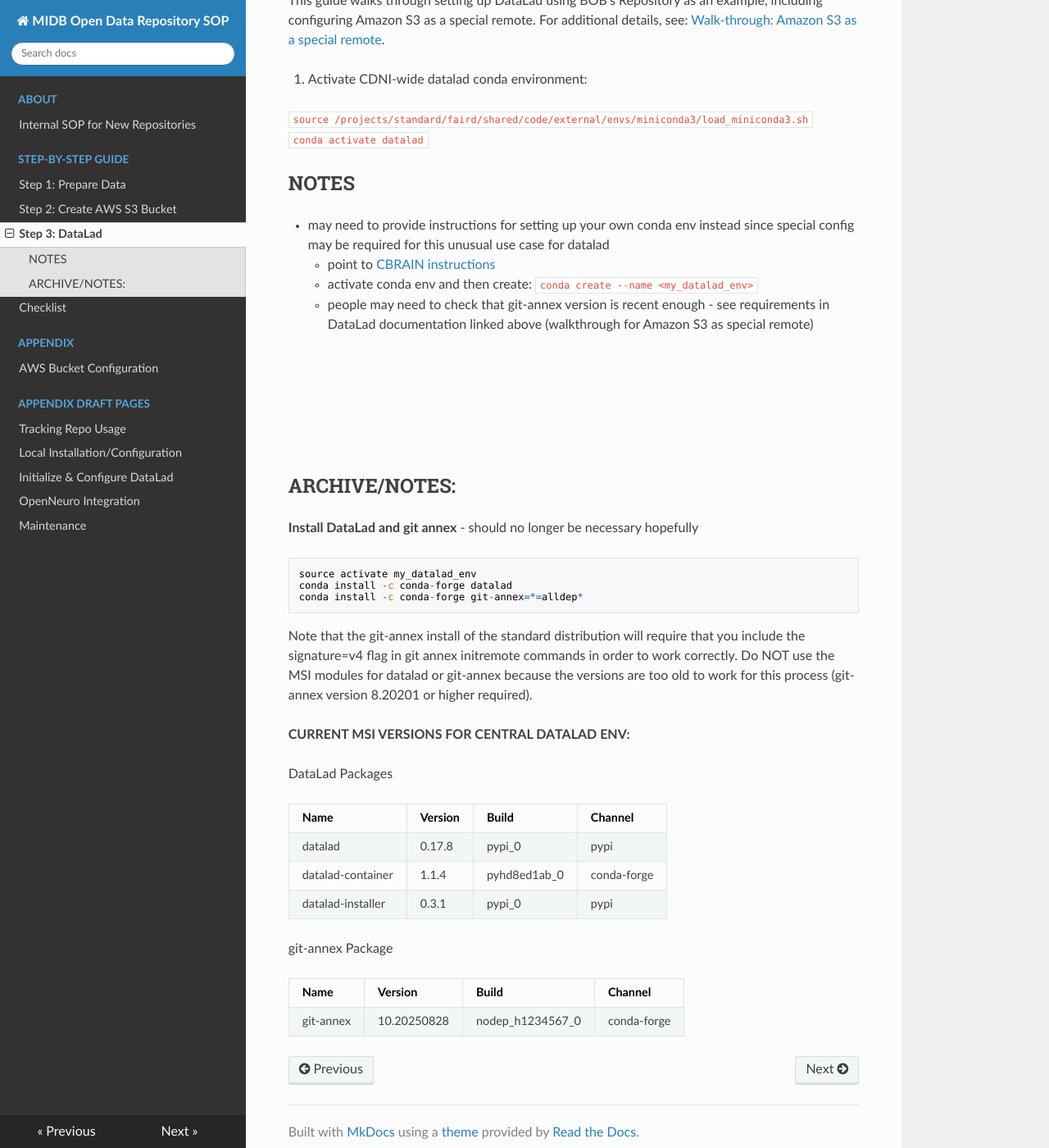
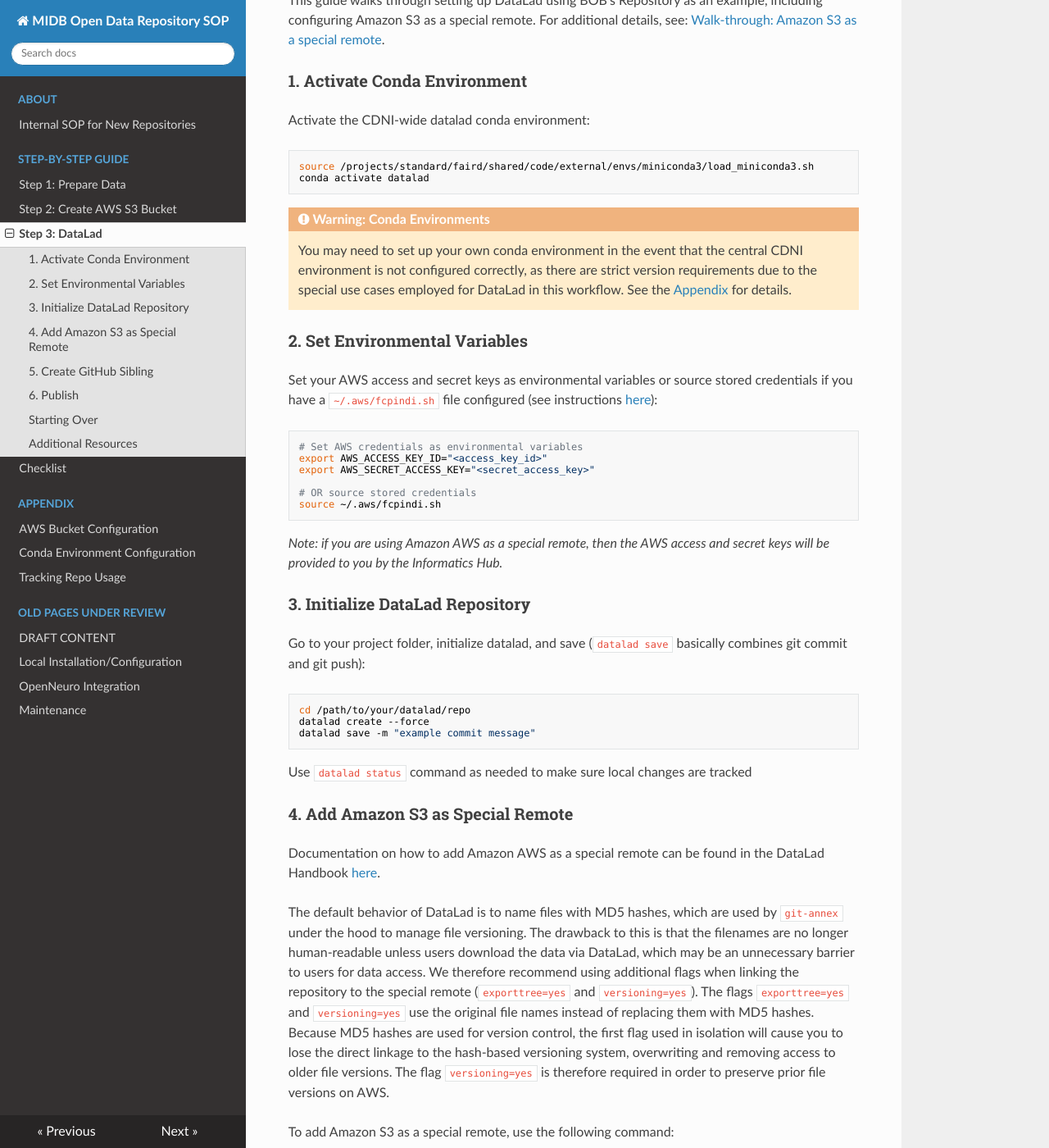
Before and after one commit to DCAN-Labs/opendatainit-docs, an MkDocs documentation site: the page built from docs/sop/step3-datalad.md, in a window 1280 px wide and 1400 px high, scrolled down 219 px. Shown: the whole window at 82% size. Built offline with MkDocs 1.6.1, drawn with Linux system fonts in a browser that asks for light colours; nearby versions of some CDN libraries; some of the changed text lies outside the part shown.

Commit message:
add datalad config page

````diff
--- /dev/null
+++ b/docs/appendix/conda-env-config.md
@@ -0,0 +1,44 @@
+# Conda Environment Setup
+
+**Additional information provided for [Step 3: Set up DataLad Repository](../sop/step3-datalad.md).**
+
+## Overview
+
+There are specific version requirements for `datalad` and `git annex` in order to be able to set up Amazon S3 as a special remote (see [DataLad documentation](https://handbook.datalad.org/en/latest/basics/101-139-s3.html#)). If the central CDNI-wide conda environment doesn't work, check whether the package versions meet the requirements in the DataLad documentation. If not, you will want to create your own environment.
+
+As of July 2026, the current package versions for the central CDNI `datalad` environment on MSI are:
+
+**DataLad Packages**
+
+| Name              | Version | Build        | Channel     |
+| ----------------- | ------- | ------------ | ----------- |
+| datalad           | 0.17.8  | pypi_0       | pypi        |
+| datalad-container | 1.1.4   | pyhd8ed1ab_0 | conda-forge |
+| datalad-installer | 0.3.1   | pypi_0       | pypi        |
+
+
+**git-annex Package**
+
+| Name      | Version     | Build            | Channel     |
+| --------- | ----------- | ---------------- | ----------- |
+| git-annex | 10.20250828 | nodep_h1234567_0 | conda-forge |
+
+
+## Setting up your own conda env
+
+See details on [CDNI BRAIN](https://cdnis-brain.readthedocs.io/vscode/#conda-environments) for how to do this, but the basic steps will be:
+
+Note: for the name of the env, don't just use `datalad` or you might get confused with the existing CDNI environment. Choose something unique like using your x500 id, e.g. `datalad_lmoore`.
+
+```
+source /projects/standard/faird/shared/code/external/envs/miniconda3/load_miniconda3.sh
+conda create --name {ENV NAME}
+conda activate {ENV NAME}
+
+# Activate and install dependencies
+source activate my_datalad_env
+conda install -c conda-forge datalad
+conda install -c conda-forge git-annex=*=alldep*
+```
+
+The `git-annex` install of the standard distribution above (with `git-annex=*=alldep*`) will allow you to use the `signature=v4` flag in git annex `initremote` commands, which is required for the workflow to work correctly (basically this allows you to display the files in the public repo using human-readable filenames instead of hashes).
--- a/docs/datalad-init.md
+++ /dev/null
@@ -1,96 +0,0 @@
-# Initialize & Configure DataLad Repository
-
-This guide walks through setting up DataLad using BOB's Repository as an example, including configuring Amazon S3 as a special remote. For additional details, see: [Walk-through: Amazon S3 as a special remote](https://handbook.datalad.org/en/latest/basics/101-139-s3.html#).
-
-
-## NOTE: For Small Data Repositories Only
-This SOP is designed for small repositories (e.g., <10 GB) that can be reasonably downloaded as a zip file via a web browser.
-
-Larger neuroimaging datasets often contain hundreds to thousands of subjects, making it impractical to download the entire dataset at once. Instead, large datasets should be structured differently, employing dataset hierarchies to create [subdatasets/submodules](https://docs.datalad.org/en/stable/generated/man/datalad-subdatasets.html) for each subject folder. Large repositories also typically have their source data stored in [tier 2 storage](https://msi.umn.edu/our-resources/knowledge-base/stratus-faqs/what-tier-2-storage)
-
-For guidance on handling large datasets, please refer to the adapted workflow in the [internal documentation](https://docs.google.com/document/d/1qEC6YwhW-kik2z1EZAlhhUgNSrgH9XlweW-avR00Yls/edit?usp=sharing).
-
-## Initialize DataLad Repository
-### Activate Conda Environment and Set Environmental Variables
-Activate your conda environment:
-```bash
-module load conda
-source activate datalad_BR
-```
-
-Set your AWS access and secret keys as environmental variables or source stored credentials if you have a `~/.aws/fcpindi.sh` file configured (see instructions [here](installation.md#store-aws-credentials-github-token-optional)):
-```bash
-# Set AWS credentials as environmental variables
-export AWS_ACCESS_KEY_ID="<access_key_id>"
-export AWS_SECRET_ACCESS_KEY="<secret_access_key>"
-
-# OR source stored credentials
-source ~/.aws/fcpindi.sh
-```
-
-*Note: if you are using Amazon AWS as a special remote, then the AWS access and secret keys will be provided to you by the Informatics Hub.*
-
-### DataLad: Initialize Repository!
-Go to your project folder, initialize datalad, and save (`datalad save` basically combines git commit and git push):
-```bash
-cd /path/to/your/datalad/repo
-datalad create --force
-datalad save -m "example commit message"
-```
-
-Use `datalad status` command as needed to make sure local changes are tracked
-
-## Add Amazon S3 as Special Remote
-Documentation on how to add Amazon AWS as a special remote can be found in the DataLad Handbook [here](https://handbook.datalad.org/en/latest/basics/101-139-s3.html#).
-
-The default behavior of DataLad is to name files with MD5 hashes, which are used by `git-annex` under the hood to manage file versioning. The drawback to this is that the filenames are no longer human-readable unless users download the data via DataLad, which may be an unnecessary barrier to users for data access. We therefore recommend using additional flags when linking the repository to the special remote (`exporttree=yes` and `versioning=yes`). The flags `exporttree=yes` and `versioning=yes` use the original file names instead of replacing them with MD5 hashes. Because MD5 hashes are used for version control, the first flag used in isolation will cause you to lose the direct linkage to the hash-based versioning system, overwriting and removing access to older file versions. The flag `versioning=yes` is therefore required in order to preserve prior file versions on AWS.
-
-To add Amazon S3 as a special remote, use the following command:
-```bash
-git annex initremote aws type=S3 encryption=none bucket=bobsrepository /
-autoenable=true signature=v4 datacenter=us-east-2 public=yes exporttree=yes versioning=yes
-```
-
-Set bucket URL for git-annex to be able to download files from the bucket without requiring your AWS credentials:
-```bash
-git annex enableremote aws publicurl="https://bobsrepository.s3.amazonaws.com”
-```
-
-## Create GitHub Sibling
-Next, DataLad creates an empty dataset repository on GitHub. The flag `--publish-depends SIBLINGNAME` sets a publication dependency so that whenever you push your changes, the annexed contents are first pushed to the special remote and then GitHub:
-
-```bash
-datalad create-sibling-github -d . DCAN-Labs/bobsrepository /
---publish-depends aws --credential <GitHub username>
-```
-
-Confirm the creation of the sibling (named github) with datalad siblings - example from handbook:
-```bash
-$ datalad siblings
-.: here(+) [git]
-.: aws(+) [git]
-.: github(-) [https://github.com/DCAN-Labs/bobsrepository.git (git)]
-```
-
-## Publish
-Push updated file contents and data provenance for versioning to S3 and Github. The first command is required when using the `exporttree=yes` flag for special remotes. Also note that you may have to enter your GitHub credentials a few times with the final command:
-
-```bash
-git annex export main --to aws
-datalad push --to github
-```
-
-You should now be able to see the updated files on S3 and symlinks in Github (these are not the files, but rather symbolic links to annexed data on the S3 remote).
-
-## Starting Over
-This should be avoided of course, but if you need to delete your repository and remake it due to errors in configuration that can't be resolved, remember to delete all of the following (DO NOT DELETE SOURCE DATA!):
-
-- GitHub repo - do not create a new one after deleting: this will be done automatically as part of the configuration process
-- DataLad repository on MSI/local (if you get permission denied, change permissions and then delete)
-- Amazon AWS contents
-
-## Additional Resources
-**DataLad Handbook:**
-[8.4 Walk-through: Amazon S3 as a special remote](https://handbook.datalad.org/en/latest/basics/101-139-s3.html)
-[8.4.6 Advanced Examples](https://handbook.datalad.org/en/latest/basics/101-139-s3.html#advanced-examples)
-[Basic Principles: Data Nesting](https://3.basecamp.com/5032058/buckets/32547817/todos/7776568105)
--- a/docs/sop/step3-datalad.md
+++ b/docs/sop/step3-datalad.md
@@ -2,60 +2,99 @@
 
 This guide walks through setting up DataLad using BOB's Repository as an example, including configuring Amazon S3 as a special remote. For additional details, see: [Walk-through: Amazon S3 as a special remote](https://handbook.datalad.org/en/latest/basics/101-139-s3.html#).
 
+### 1. Activate Conda Environment
+Activate the CDNI-wide datalad conda environment:
 
-1. Activate CDNI-wide datalad conda environment:
+```bash
+source /projects/standard/faird/shared/code/external/envs/miniconda3/load_miniconda3.sh
+conda activate datalad
+```
 
-`source /projects/standard/faird/shared/code/external/envs/miniconda3/load_miniconda3.sh`
-`conda activate datalad`
+!!! warning "Warning: Conda Environments"
+    You may need to set up your own conda environment in the event that the central CDNI environment is not configured correctly, as there are strict version requirements due to the special use cases employed for DataLad in this workflow. See the [Appendix](../appendix/conda-env_setup.md) for details.
+
+### 2. Set Environmental Variables
+Set your AWS access and secret keys as environmental variables or source stored credentials if you have a `~/.aws/fcpindi.sh` file configured (see instructions [here](installation.md#store-aws-credentials-github-token-optional)):
+
+```bash
+# Set AWS credentials as environmental variables
+export AWS_ACCESS_KEY_ID="<access_key_id>"
+export AWS_SECRET_ACCESS_KEY="<secret_access_key>"
+
+# OR source stored credentials
+source ~/.aws/fcpindi.sh
+```
+
+*Note: if you are using Amazon AWS as a special remote, then the AWS access and secret keys will be provided to you by the Informatics Hub.*
 
 
+### 3. Initialize DataLad Repository
 
+Go to your project folder, initialize datalad, and save (`datalad save` basically combines git commit and git push):
+```bash
+cd /path/to/your/datalad/repo
+datalad create --force
+datalad save -m "example commit message"
+```
 
+Use `datalad status` command as needed to make sure local changes are tracked
 
+### 4. Add Amazon S3 as Special Remote
+Documentation on how to add Amazon AWS as a special remote can be found in the DataLad Handbook [here](https://handbook.datalad.org/en/latest/basics/101-139-s3.html#).
 
-## NOTES
-- may need to provide instructions for setting up your own conda env instead since special config may be required for this unusual use case for datalad
-    - point to [CBRAIN instructions](https://cdnis-brain.readthedocs.io/vscode/#conda-environments)
-    - activate conda env and then create: `conda create --name <my_datalad_env>`
-    - people may need to check that git-annex version is recent enough - see requirements in DataLad documentation linked above (walkthrough for Amazon S3 as special remote)
+The default behavior of DataLad is to name files with MD5 hashes, which are used by `git-annex` under the hood to manage file versioning. The drawback to this is that the filenames are no longer human-readable unless users download the data via DataLad, which may be an unnecessary barrier to users for data access. We therefore recommend using additional flags when linking the repository to the special remote (`exporttree=yes` and `versioning=yes`). The flags `exporttree=yes` and `versioning=yes` use the original file names instead of replacing them with MD5 hashes. Because MD5 hashes are used for version control, the first flag used in isolation will cause you to lose the direct linkage to the hash-based versioning system, overwriting and removing access to older file versions. The flag `versioning=yes` is therefore required in order to preserve prior file versions on AWS.
 
+To add Amazon S3 as a special remote, use the following command:
+```bash
+git annex initremote aws type=S3 encryption=none bucket=bobsrepository /
+autoenable=true signature=v4 datacenter=us-east-2 public=yes exporttree=yes versioning=yes
+```
 
+Set bucket URL for git-annex to be able to download files from the bucket without requiring your AWS credentials:
+```bash
+git annex enableremote aws publicurl="https://bobsrepository.s3.amazonaws.com”
+```
 
+### 5. Create GitHub Sibling
+Next, DataLad creates an empty dataset repository on GitHub. The flag `--publish-depends SIBLINGNAME` sets a publication dependency so that whenever you push your changes, the annexed contents are first pushed to the special remote and then GitHub:
 
+```bash
+datalad create-sibling-github -d . DCAN-Labs/bobsrepository /
+--publish-depends aws --credential <GitHub username>
+```
 
+Confirm the creation of the sibling (named github) with datalad siblings - example from handbook:
+```bash
+$ datalad siblings
+.: here(+) [git]
+.: aws(+) [git]
+.: github(-) [https://github.com/DCAN-Labs/bobsrepository.git (git)]
+```
 
+### 6. Publish
+Push updated file contents and data provenance for versioning to S3 and Github. The first command is required when using the `exporttree=yes` flag for special remotes. Also note that you may have to enter your GitHub credentials a few times with the final command:
+
+```bash
+git annex export main --to aws
+datalad push --to github
+```
+
+You should now be able to see the updated files on S3 and symlinks in Github (these are not the files, but rather symbolic links to annexed data on the S3 remote).
 
 
 
 <br><br><br><br><br>
 
-## ARCHIVE/NOTES:
 
-**Install DataLad and git annex** - should no longer be necessary hopefully
+## Starting Over
+This should be avoided of course, but if you need to delete your repository and remake it due to errors in configuration that can't be resolved, remember to delete all of the following (DO NOT DELETE SOURCE DATA!):
 
-```
-source activate my_datalad_env
-conda install -c conda-forge datalad
-conda install -c conda-forge git-annex=*=alldep*
-```
+- GitHub repo - do not create a new one after deleting: this will be done automatically as part of the configuration process
+- DataLad repository on MSI/local (if you get permission denied, change permissions and then delete)
+- Amazon AWS contents
 
-Note that the git-annex install of the standard distribution will require that you include the signature=v4 flag in git annex initremote commands in order to work correctly. Do NOT use the MSI modules for datalad or git-annex because the versions are too old to work for this process (git-annex version 8.20201 or higher required).
-
-
-**CURRENT MSI VERSIONS FOR CENTRAL DATALAD ENV:**
-
-DataLad Packages
-
-| Name              | Version | Build        | Channel     |
-| ----------------- | ------- | ------------ | ----------- |
-| datalad           | 0.17.8  | pypi_0       | pypi        |
-| datalad-container | 1.1.4   | pyhd8ed1ab_0 | conda-forge |
-| datalad-installer | 0.3.1   | pypi_0       | pypi        |
-
-
-
-git-annex Package
-
-| Name      | Version     | Build            | Channel     |
-| --------- | ----------- | ---------------- | ----------- |
-| git-annex | 10.20250828 | nodep_h1234567_0 | conda-forge |
+## Additional Resources
+**DataLad Handbook:**
+[8.4 Walk-through: Amazon S3 as a special remote](https://handbook.datalad.org/en/latest/basics/101-139-s3.html)
+[8.4.6 Advanced Examples](https://handbook.datalad.org/en/latest/basics/101-139-s3.html#advanced-examples)
+[Basic Principles: Data Nesting](https://3.basecamp.com/5032058/buckets/32547817/todos/7776568105)
--- a/mkdocs.yml
+++ b/mkdocs.yml
@@ -28,9 +28,11 @@
   - Checklist: checklist.md
   - Appendix:
       - AWS Bucket Configuration: appendix/aws-bucket-config.md
-  - Appendix draft pages:
-      - Tracking Repo Usage: access-logging.md
+      - Conda Environment Configuration: appendix/conda-env-config.md
+      - Tracking Repo Usage: appendix/access-logging.md
+
+  - OLD PAGES UNDER REVIEW:
+      - DRAFT CONTENT: EXTRA.md
       - "Local Installation/Configuration": installation.md
-      - "Initialize & Configure DataLad": datalad-init.md
       - OpenNeuro Integration: openneuro.md
       - Maintenance: maintenance.md
````
Also changed, not shown: docs/EXTRA.md (added, +10 -0 lines), docs/appendix/access-logging.md (renamed from docs/access-logging.md, +2 -0 lines).
